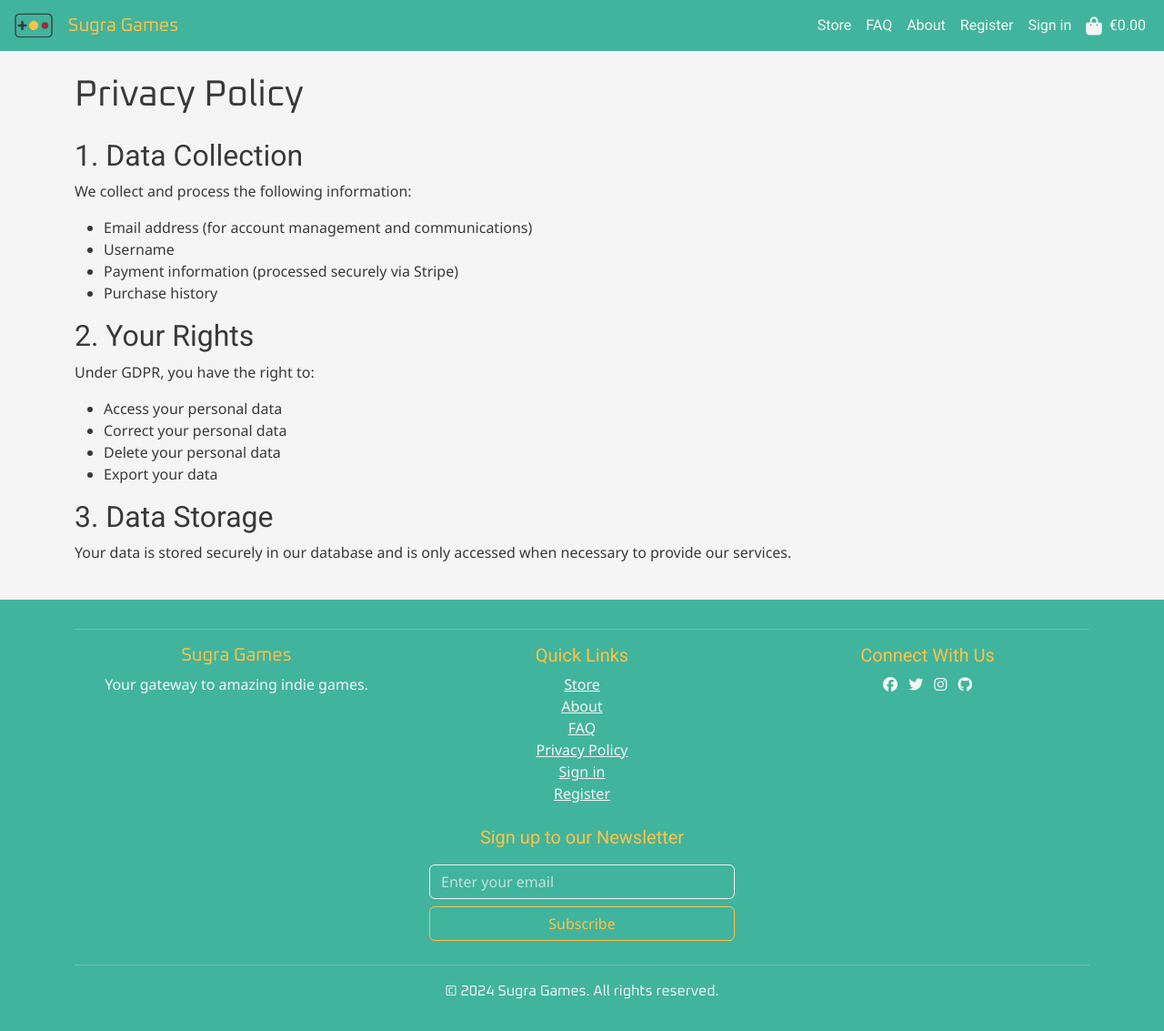
After one commit to cthlbrennan/sugra, a Django app: page /privacy-policy/ in a window 1280 px wide. The commit adds this page. Shown: the whole page at 91% size. Run offline with Django 5.2, Linux system fonts and the light colour scheme; parts of the project's set-up code (start-up, migrations or seed data) failed here and were passed over; some libraries are stand-ins or nearby versions.

Commit message:
Add privacy policy template

```diff
--- a/store/urls.py
+++ b/store/urls.py
@@ -40,4 +40,6 @@ urlpatterns = [
     path('game/<int:game_id>/review/<int:review_id>/edit/', views.edit_review, name='edit_review'),
     path('game/<int:game_id>/review/<int:review_id>/delete/', views.delete_review, name='delete_review'),
     path('faq/', views.faq_view, name='faq'),
+    path('privacy-policy/', views.privacy_policy, name='privacy_policy'),
+    path('download-data/', views.download_user_data, name='download_user_data'),
 ]
--- a/store/views.py
+++ b/store/views.py
@@ -21,6 +21,8 @@ from .models import InboxMessage, Game, Message, User, Screenshot, Order, OrderL
 from django.core.mail import send_mail
 from django.template.loader import render_to_string
 from django.http import HttpResponse, HttpResponseRedirect
+from django.views.generic import TemplateView
+from django.db.models import Sum
 
 
 # Create your views here.
@@ -819,3 +821,97 @@ def faq_view(request):
     Render the FAQ page
     """
     return render(request, 'faq.html')
+
+def privacy_policy(request):
+    """Render the privacy policy page"""
+    return render(request, 'privacy/privacy_policy.html')
+
+@login_required
+def download_personal_data(request):
+    """Allow users to download their personal data"""
+    user_data = {
+        'username': request.user.username,
+        'email': request.user.email,
+        'date_joined': request.user.date_joined,
+        'user_type': request.user.user_type,
+    }
+
+    # Add gamer-specific data
+    if request.user.user_type == 'gamer':
+        user_data.update({
+            'orders': list(Order.objects.filter(customer=request.user).values(
+                'order_id',
+                'submitted_at',
+                'total_price'
+            )),
+            'reviews': list(Review.objects.filter(customer=request.user).values(
+                'game__title',
+                'rating',
+                'comment',
+                'submitted_at'
+            )),
+            'wishlist': list(request.user.wishlist.games.values('title', 'price')) if hasattr(request.user, 'wishlist') else []
+        })
+
+    # Add developer-specific data
+    elif request.user.user_type == 'developer':
+        user_data.update({
+            'published_games': list(Game.objects.filter(developer=request.user).values(
+                'title',
+                'price',
+                'description',
+                'genre',
+                'created_at',
+                'is_published'
+            )),
+            'total_sales': Order.objects.filter(
+                orderline__game__developer=request.user
+            ).count(),
+            'total_revenue': float(OrderLine.objects.filter(
+                game__developer=request.user
+            ).aggregate(total=Sum('price'))['total'] or 0),
+            'average_rating': float(Review.objects.filter(
+                game__developer=request.user
+            ).aggregate(avg=Avg('rating'))['avg'] or 0)
+        })
+
+    return JsonResponse(user_data)
+
+@login_required
+def download_user_data(request):
+    """Allow users to download their personal data"""
+    if request.user.user_type == 'gamer':
+        user_data = {
+            'personal_info': {
+                'username': request.user.username,
+                'email': request.user.email,
+                'date_joined': request.user.date_joined.isoformat(),
+                'user_type': 'gamer'
+            },
+            'orders': list(Order.objects.filter(customer=request.user).values(
+                'order_id', 'submitted_at', 'total_price'
+            )),
+            'reviews': list(Review.objects.filter(customer=request.user).values(
+                'game__title', 'rating', 'comment', 'submitted_at'
+            )),
+            'wishlist': list(request.user.wishlist.games.values('title')) if hasattr(request.user, 'wishlist') else []
+        }
+    else:  # developer
+        user_data = {
+            'personal_info': {
+                'username': request.user.username,
+                'email': request.user.email,
+                'date_joined': request.user.date_joined.isoformat(),
+                'user_type': 'developer'
+            },
+            'published_games': list(Game.objects.filter(developer=request.user).values(
+                'title', 'price', 'description', 'genre', 'created_at', 'is_published'
+            )),
+            'messages': list(InboxMessage.objects.filter(developer=request.user).values(
+                'subject', 'message', 'created_at', 'is_read'
+            ))
+        }
+
+    response = JsonResponse(user_data, json_dumps_params={'indent': 2})
+    response['Content-Disposition'] = 'attachment; filename="my_data.json"'
+    return response
--- a/templates/base.html
+++ b/templates/base.html
@@ -122,6 +122,7 @@
                   <li><a href="{% url 'about' %}" class="footer-link" style="color: var(--off-white-color);">About</a>
                   </li>
                   <li><a href="{% url 'faq' %}" class="footer-link" style="color: var(--off-white-color);">FAQ</a></li>
+                  <li><a href="{% url 'privacy_policy' %}" class="footer-link" style="color: var(--off-white-color);">Privacy Policy</a></li>
                   {% if user.is_authenticated %}
                   <li><a href="{% url 'account_logout' %}" class="footer-link"
                         style="color: var(--off-white-color);">Logout</a></li>
--- /dev/null
+++ b/templates/privacy/privacy_policy.html
@@ -0,0 +1,30 @@
+{% extends 'base.html' %}
+{% block title %}Privacy Policy{% endblock %}
+
+{% block body %}
+<div class="container mt-4">
+    <h1 class="font-banner mb-4">Privacy Policy</h1>
+    <div class="privacy-content">
+        <h2>1. Data Collection</h2>
+        <p>We collect and process the following information:</p>
+        <ul>
+            <li>Email address (for account management and communications)</li>
+            <li>Username</li>
+            <li>Payment information (processed securely via Stripe)</li>
+            <li>Purchase history</li>
+        </ul>
+
+        <h2>2. Your Rights</h2>
+        <p>Under GDPR, you have the right to:</p>
+        <ul>
+            <li>Access your personal data</li>
+            <li>Correct your personal data</li>
+            <li>Delete your personal data</li>
+            <li>Export your data</li>
+        </ul>
+
+        <h2>3. Data Storage</h2>
+        <p>Your data is stored securely in our database and is only accessed when necessary to provide our services.</p>
+    </div>
+</div>
+{% endblock %}
```
Also changed, not shown: templates/privacy_policy.html (added, +58 -0 lines), templates/user_profile.html (+10 -8 lines).
